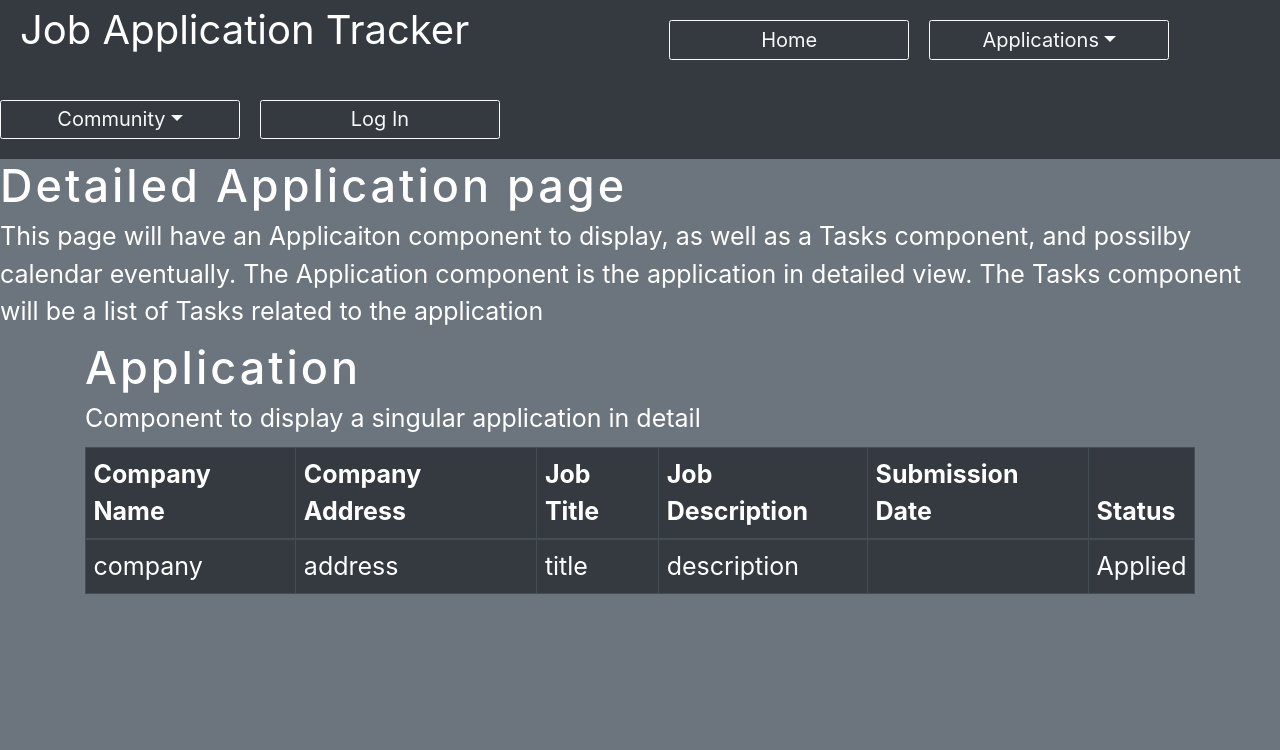
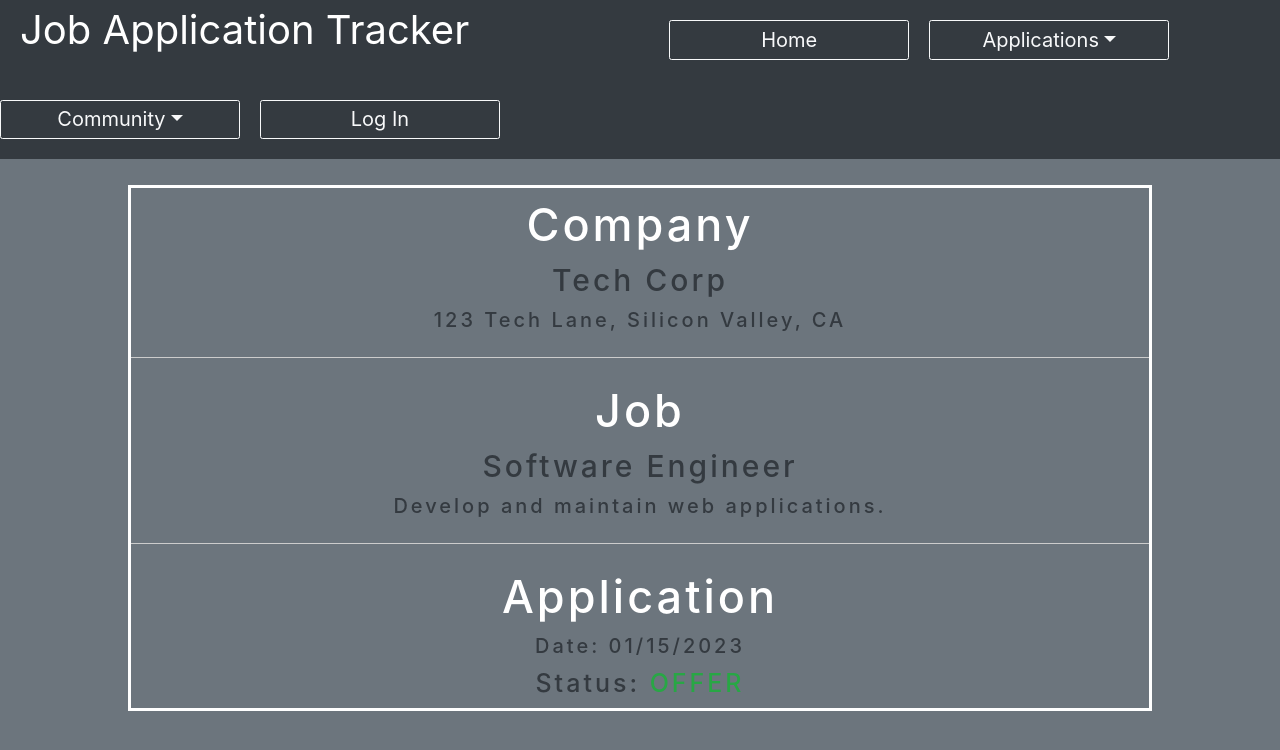
Before and after one commit to LDWells/Application-Tracker, a React (Create React App) app in the folder client/job-application-tracker/: page /application/1 in a window 1280 px wide. Shown: the top 750 px of the page. Built offline with nearby package versions, Linux system fonts and the light colour scheme; the HTML template or start-up script is replaced by a standard one.

Commit message:
Detailed Application V1

```diff
--- a/client/job-application-tracker/src/Application.js
+++ b/client/job-application-tracker/src/Application.js
@@ -1,55 +1,59 @@
 import {useState, useEffect} from 'react';
 
-const APPLICATION_DEFAULT = {
-	userId: 1,
+const APPLICATION_DTO_DEFAULT = {
+	companyId: 1,
+	companyName: 'Tech Corp',
+	campanyAddress: '123 Tech Lane, Silicon Valley, CA',
 	jobId: 1,
-	applicationDate: '',
-	status: 'Applied'
+	jobTitle: 'Software Engineer',
+	jobDescription: 'Develop and maintain web applications.',
+	applicationId: 1,
+	userId: 2,
+	applicationDate: '01/15/2023',
+	appliedOn: 'LinkedIn',
+	status: 'OFFER'
 };
-
-const JOB_DEFAULT = {
-	companyId: 1,
-	title: 'title',
-	description: 'description'
-};
-
-const COMPANY_DEFAULT = {
-	name: 'company',
-	address: 'address'
-};
-
-
 
 function Application()
 {
 
-	const [application, setApplication] = useState(APPLICATION_DEFAULT);
-	const [job, setJob] = useState(JOB_DEFAULT);
-	const [company, setCompany] = useState(COMPANY_DEFAULT);
+	const [application, setApplication] = useState(APPLICATION_DTO_DEFAULT);
+
+	const statusColor = (status) => {
+		if (status === "APPLIED")
+		{
+			return <span className='text-warning'>{status}</span>;
+		}
+		else if (status === "REJECTED")
+		{
+			return <span className='text-danger'>{status}</span>;
+		}
+		else if (status === "INTERVIEW")
+		{
+			return <span className='text-info'>{status}</span>;
+		}
+		else if (status === "OFFER")
+		{
+			return <span className='text-success'>{status}</span>;
+		}
+	};
 
 	return (
 		<>
-			<h1>Application</h1>
-			<p>Component to display a singular application in detail</p>
-			<section>
-				<table className="table table-dark table-striped table-bordered">
-					<thead>
-						<th>Company Name</th>
-						<th>Company Address</th>
-						<th>Job Title</th>
-						<th>Job Description</th>
-						<th>Submission Date</th>
-						<th>Status</th>
-					</thead>
-					<tbody>
-						<td>{company.name}</td>
-						<td>{company.address}</td>
-						<td>{job.title}</td>
-						<td>{job.description}</td>
-						<td>{application.applicationDate}</td>
-						<td>{application.status}</td>
-					</tbody>
-				</table>
+			<section className='applicationContainer'>
+				<div key={application.id} className='applicationBox mb-5'>
+					<h1 className='applicationBoxText center'>Company</h1>
+					<h4 className='applicationBoxText center text-dark-50 text-dark'>{application.companyName}</h4>
+					<h6 className='applicationBoxText center text-dark-50 text-dark'>{application.campanyAddress}</h6>
+					<hr></hr>
+					<h1 className='applicationBoxText center'>Job</h1>
+					<h4 className='applicationBoxText center text-dark-50 text-dark'>{application.jobTitle}</h4>
+					<h6 className='applicationBoxText center text-dark-50 text-dark'>{application.jobDescription}</h6>
+					<hr></hr>
+					<h1 className='applicationBoxText center'>Application</h1>
+					<h6 className='applicationBoxText center text-dark-50 text-dark'>Date: {application.applicationDate}</h6>
+					<h5 className='applicationBoxText center text-dark-50 text-dark'>Status: {statusColor(application.status)}</h5>
+				</div>
 			</section>
 		</>
 	)
--- a/client/job-application-tracker/src/ApplicationDetailsPage.js
+++ b/client/job-application-tracker/src/ApplicationDetailsPage.js
@@ -1,14 +1,18 @@
 import Application from "./Application";
-
+import {useState, useEffect} from 'react';
+import {Link} from 'react-router-dom';
 
 function ApplicationDetailsPage()
 {
+
+
+
 	return (
 		<>
-			<h1>Detailed Application page</h1>
+			{/* <h1>Detailed Application page</h1>
 			<p>This page will have an Applicaiton component to display, as well as a Tasks component, and possilby calendar eventually.
-			The Application component is the application in detailed view. The Tasks component will be a list of Tasks related to the application</p>
-			<section className="container">
+			The Application component is the application in detailed view. The Tasks component will be a list of Tasks related to the application</p> */}
+			<section>
 				<Application/>
 			</section>
 		</>
--- a/client/job-application-tracker/src/ApplicationListPage.js
+++ b/client/job-application-tracker/src/ApplicationListPage.js
@@ -3,7 +3,7 @@ import {useState, useEffect} from 'react';
 import {Link} from 'react-router-dom';
 //Temp code
 
-const APPLICATIONDTO_DEFAULT = {
+const APPLICATION_DTO_DEFAULT = {
 	companyId: 1,
 	companyName: 'Tech Corp',
 	campanyAddress: '123 Tech Lane, Silicon Valley, CA',
@@ -14,10 +14,10 @@ const APPLICATIONDTO_DEFAULT = {
 	userId: 2,
 	applicationDate: '01/15/2023',
 	appliedOn: 'LinkedIn',
-	status: 'APPLIED'
+	status: 'OFFER'
 };
 
-const APPLICATIONDTO_DEFAULT2 = {
+const APPLICATION_DTO_DEFAULT2 = {
 	companyId: 2,
 	companyName: 'Biz Solutions',
 	campanyAddress: '456 Business St, New York, NY',
@@ -28,19 +28,19 @@ const APPLICATIONDTO_DEFAULT2 = {
 	userId: 3,
 	applicationDate: '02/20/2023',
 	appliedOn: 'Indeed',
-	status: 'INTERVIEW'
+	status: 'REJECTED'
 };
 
-const APPLICATIONDTOS_DEFAULT = [
-	APPLICATIONDTO_DEFAULT,
-	APPLICATIONDTO_DEFAULT2
+const APPLICATION_DTOS_DEFAULT = [
+	APPLICATION_DTO_DEFAULT,
+	APPLICATION_DTO_DEFAULT2
 ];
 
 
 function ApplicationListPage()
 {
 
-	const [applications, setApplications] = useState(APPLICATIONDTOS_DEFAULT);
+	const [applications, setApplications] = useState(APPLICATION_DTOS_DEFAULT);
 
 	const statusColor = (status) => {
 		if (status === "APPLIED")
@@ -63,9 +63,9 @@ function ApplicationListPage()
 
 	return (
 		<>
-			<h1>Application List Page</h1>
+			{/* <h1>Application List Page</h1>
 			<p>Component to display list of applications in non detailed view</p>
-			<p>this will have for each application, the company name, the job title, the submission date, and the status</p>
+			<p>this will have for each application, the company name, the job title, the submission date, and the status</p> */}
 			<section className='applicationListContainer'>
 				{applications.map(a =>
 					<div key={a.id} className='applicationListBox mb-5'>
--- a/client/job-application-tracker/src/index.css
+++ b/client/job-application-tracker/src/index.css
@@ -1,3 +1,4 @@
+/* General */
 *{
 	box-sizing: border-box;
 	max-width: 100%;
@@ -37,6 +38,18 @@ h6{
 button{
 	font-size: 2rem !important;
 }
+.center{
+  text-align: center;
+}
+hr{
+  display: block;
+  height: 1px;
+  border: 0;
+  border-top: 1px solid #ccc;
+  margin: 1em 0;
+  padding: 0;
+}
+/* NavBar */
 .linkNav{
   font-size: 2rem;
   margin: 2rem 0;
@@ -65,14 +78,11 @@ button{
   width: 24rem;
   color: white;
 }
-.center{
-  text-align: center;
-}
-
 /* Login Page */
 .LogInBoxStyle{
   border-radius: 1rem;
 }
+/* Application List Page */
 .applicationListBox{
   border-style: solid;
   border-color: white;
@@ -82,10 +92,22 @@ button{
 }
 .applicationListContainer{
   width: 35%;
-  margin: 0 5%;
+  margin: 2% 5%;
 }
 .applicationListButton{
   float: right;
   font-size: 1.5rem;
   margin-right: 2rem;
 }
+/* Singular Application */
+.applicationBox{
+  border-style: solid;
+  border-color: white;
+}
+.applicationBoxText{
+  margin: 1rem 2rem;
+}
+.applicationContainer{
+  width: 80%;
+  margin: 2% 10%;
+}
```
